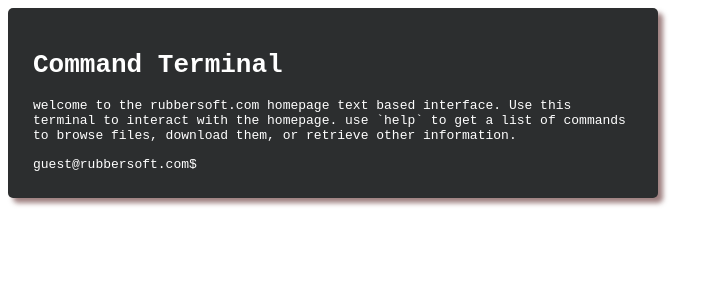
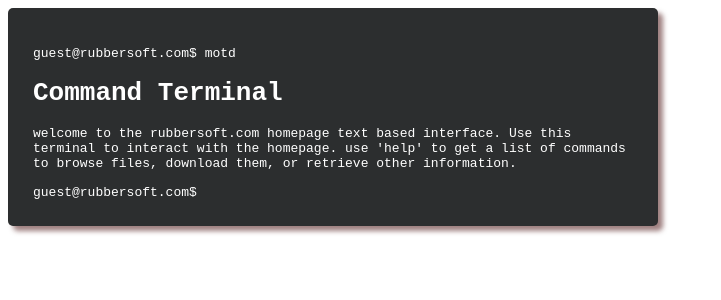
Before and after one commit to dwarburt/homepage-old, an Angular app: page / in a window 1280 px wide. Shown: the top 300 px of the page, without its empty margins (0-721 px from the left). Built offline with nearby package versions, Linux system fonts and the light colour scheme.

Commit message:
move the welcome message to a command and exeucte it on init

```diff
--- a/src/app/executor.service.ts
+++ b/src/app/executor.service.ts
@@ -54,8 +54,20 @@
   private ls(args: string[]): string {
     return this.makeTable({
       "resume.pdf": "Resume for David Warburton in PDF format.",
-      "photo.jpg": "low resolution contact profile image for David Warburton"
+      "gravatar.png": "low resolution contact profile image for David Warburton"
     })
+  }
+  @CommandFunc("Download a binary file. Usage: download <filename>")
+  private download(args: string[]): string {
+    window.open(`assets/${args[0]}`)
+    return "";
+  }
+  @CommandFunc("Display the message of the day")
+  private motd(args: string[]): string {
+    return `<h1>Command Terminal</h1>
+      <p>welcome to the rubbersoft.com homepage text based interface.
+      Use this terminal to interact with the homepage. use 'help' to
+      get a list of commands to browse files, download them, or retrieve other information.</p>`
   }
   private makeTable(tbl : object) : string {
     let ret = '<table>';
--- a/src/app/terminal/terminal.component.html
+++ b/src/app/terminal/terminal.component.html
@@ -1,6 +1,4 @@
 <div class="terminal-window" (click)="focus()">
-    <h1>Command Terminal</h1>
-    <p>welcome to the rubbersoft.com homepage text based interface. Use this terminal to interact with the homepage. use `help` to get a list of commands to browse files, download them, or retrieve other information.</p>
     <ul>
         <li *ngFor="let row of history">
             <div>
--- a/src/app/terminal/terminal.component.ts
+++ b/src/app/terminal/terminal.component.ts
@@ -14,7 +14,7 @@
 
   }
   ngOnInit(): void {
-    this.history = [];
+    this.history = [this.executorService.run('motd')];
   }
   run(): void {
     let command = this.cmdInput.nativeElement.value;
```
